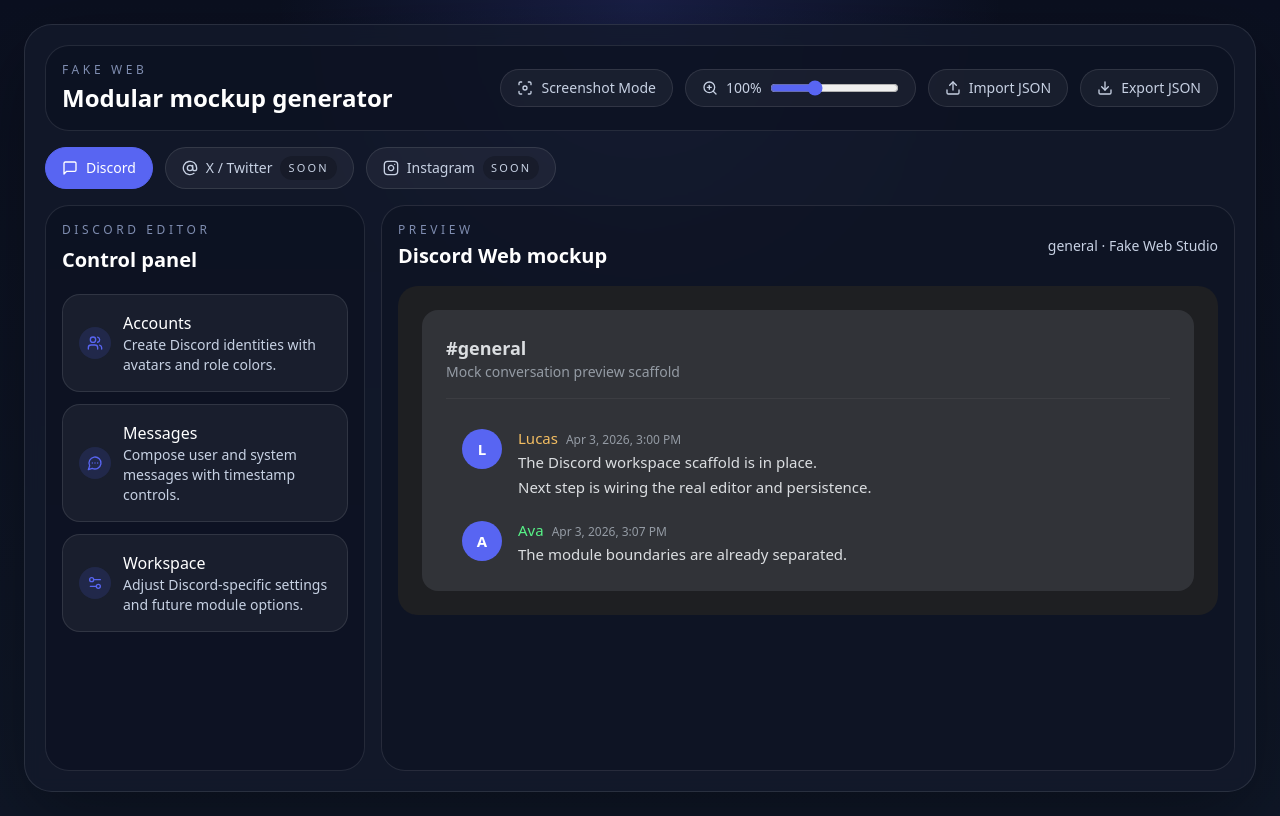
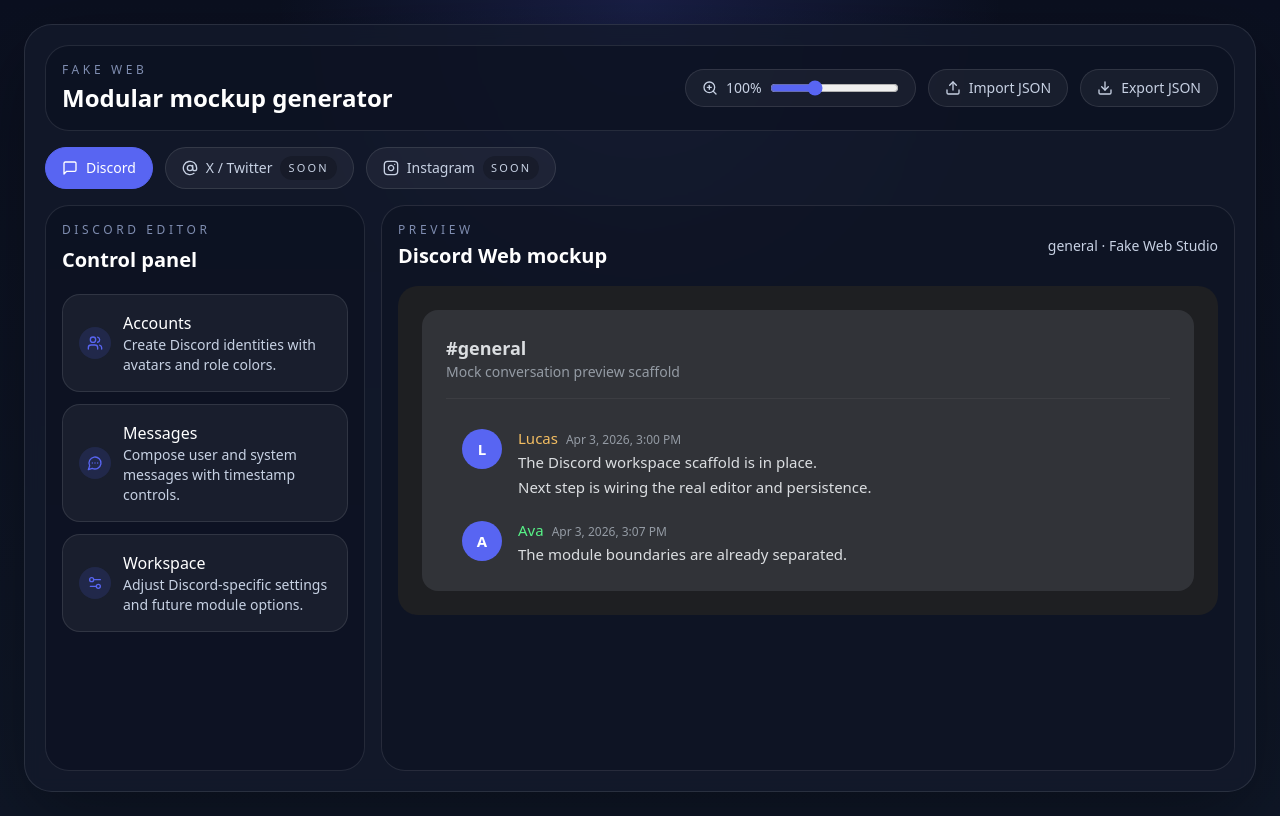
Before and after one commit to LucasMartinsVieira/fake_web, a Next.js app: page / in a window 1280 px wide. Built offline with nearby package versions, Linux system fonts and the light colour scheme.

Commit message:
refactor: remove screenshot mode

```diff
--- a/src/components/global-toolbar.tsx
+++ b/src/components/global-toolbar.tsx
@@ -1,23 +1,13 @@
 "use client";
 
-import { Download, Focus, Upload, ZoomIn } from "lucide-react";
+import { Download, Upload, ZoomIn } from "lucide-react";
 import { useAppContext } from "@/state/app-context";
 
 export function GlobalToolbar() {
-  const { screenshotMode, canvasScale, setScreenshotMode, setCanvasScale } =
-    useAppContext();
+  const { canvasScale, setCanvasScale } = useAppContext();
 
   return (
     <div className="flex flex-wrap items-center gap-3">
-      <button
-        type="button"
-        onClick={() => setScreenshotMode(!screenshotMode)}
-        className="inline-flex items-center gap-2 rounded-full border border-white/10 bg-white/5 px-4 py-2 text-sm text-chrome-300 transition hover:border-white/20 hover:bg-white/10"
-      >
-        <Focus className="h-4 w-4" />
-        Screenshot Mode
-      </button>
-
       <label className="flex items-center gap-2 rounded-full border border-white/10 bg-white/5 px-4 py-2 text-sm text-chrome-300">
         <ZoomIn className="h-4 w-4" />
         <span>{Math.round(canvasScale * 100)}%</span>
--- a/src/modules/discord/components/discord-workspace.tsx
+++ b/src/modules/discord/components/discord-workspace.tsx
@@ -1,15 +1,12 @@
 "use client";
 
-import { useAppContext } from "@/state/app-context";
 import { DiscordEditorPanel } from "@/modules/discord/components/editor-panel";
 import { DiscordPreview } from "@/modules/discord/components/preview";
 
 export function DiscordWorkspace() {
-  const { screenshotMode } = useAppContext();
-
   return (
     <>
-      {!screenshotMode ? <DiscordEditorPanel /> : null}
+      <DiscordEditorPanel />
       <DiscordPreview />
     </>
   );
--- a/src/state/app-context.tsx
+++ b/src/state/app-context.tsx
@@ -13,13 +13,11 @@ import { loadStoredAppState, storeAppState } from "@/state/storage";
 
 interface AppContextValue extends AppState {
   setActiveModule: (moduleId: ModuleId) => void;
-  setScreenshotMode: (value: boolean) => void;
   setCanvasScale: (value: number) => void;
 }
 
 const initialState: AppState = {
   activeModule: "discord",
-  screenshotMode: false,
   canvasScale: 1,
   discordState: initialDiscordState,
 };
@@ -47,8 +45,6 @@ export function AppProvider({ children }: { children: ReactNode }) {
     ...state,
     setActiveModule: (activeModule) =>
       setState((current) => ({ ...current, activeModule })),
-    setScreenshotMode: (screenshotMode) =>
-      setState((current) => ({ ...current, screenshotMode })),
     setCanvasScale: (canvasScale) =>
       setState((current) => ({ ...current, canvasScale })),
   };
--- a/src/state/app-types.ts
+++ b/src/state/app-types.ts
@@ -10,7 +10,6 @@ export interface ModuleOption {
 
 export interface GlobalUiState {
   activeModule: ModuleId;
-  screenshotMode: boolean;
   canvasScale: number;
 }
 
```
Also changed, not shown: 1 other file (tests, documents, lock files or other folders).
